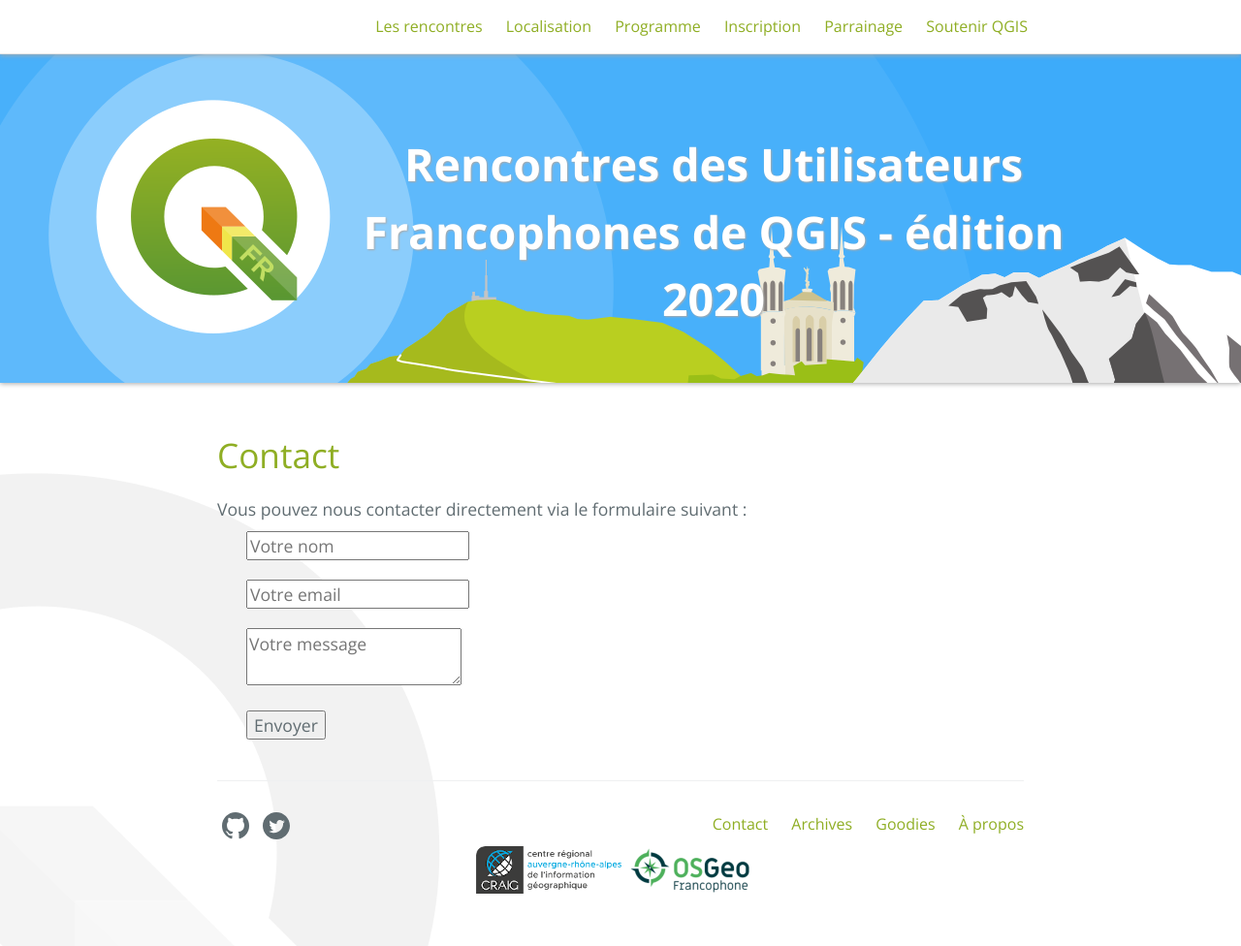
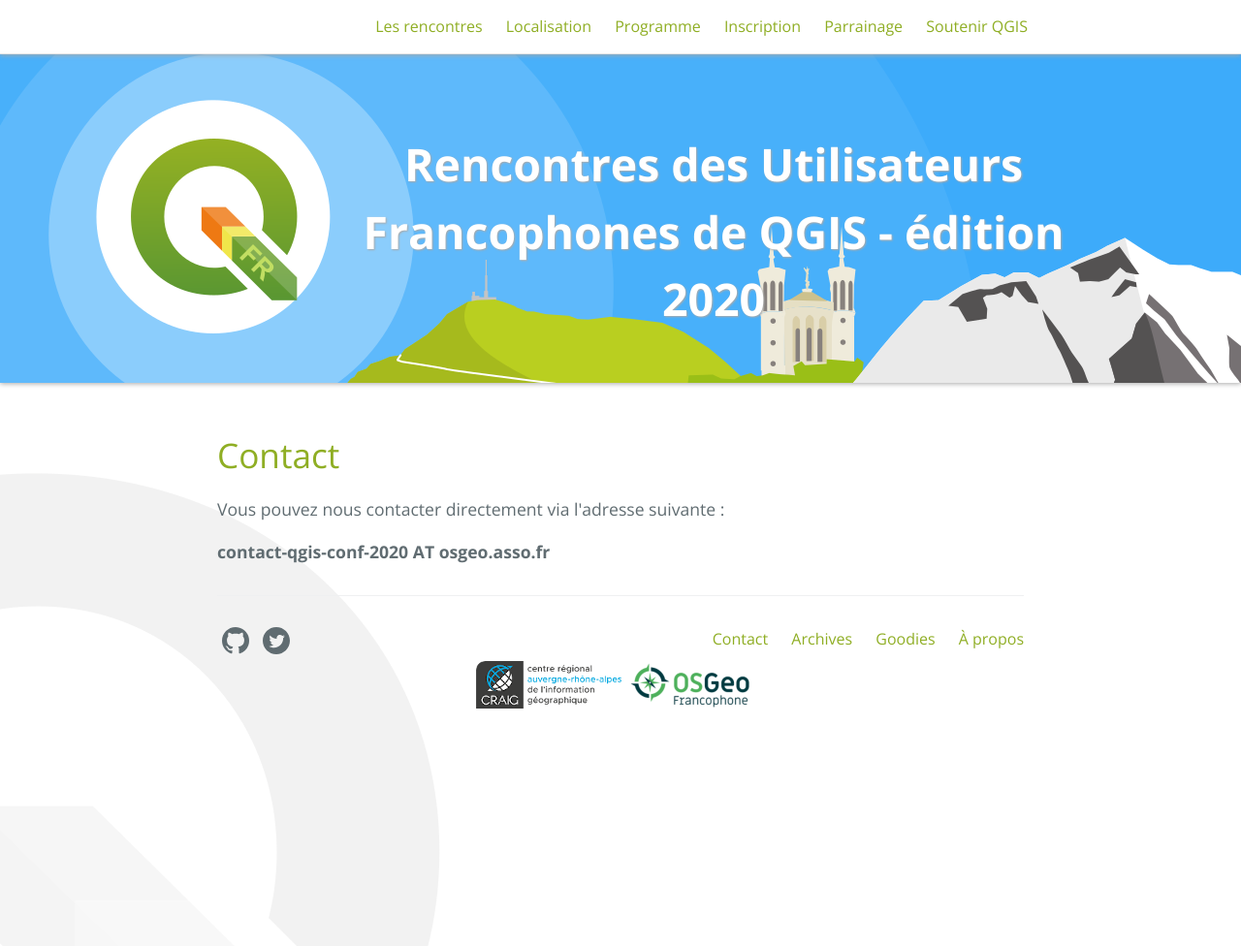
Before and after one commit to OSGeo-fr/QGIS-conf-fr-website, a Jekyll site: the page built from z40_contact.md, in a window 1280 px wide and 976 px high. Shown: the whole window at 97% size. Built offline with Jekyll 4.4.1, drawn with Linux system fonts in a browser that asks for light colours.

Commit message:
removes formspree contact

```diff
--- a/_layouts/contact.html
+++ b/_layouts/contact.html
@@ -4,16 +4,12 @@ layout: default
 <article>
 
   <div id="contact">
-    Vous pouvez nous contacter directement via le formulaire suivant :
-    <div>
-      <form action="https://formspree.io/qgis-conf@osgeo.asso.fr"
-          method="POST">
-        <input type="text" placeholder="Votre nom" name="name">
-        <input type="email" placeholder="Votre email" name="_replyto">
-        <textarea name="message" placeholder="Votre message"></textarea>
-        <input type="submit" value="Envoyer">
-      </form>
-    </div>
+    Vous pouvez nous contacter directement via l'adresse suivante :
+    <br>
+<p>
+    <b>contact-qgis-conf-2020 AT osgeo.asso.fr</b>
+
+  </p>
   </div>
 
 </article>
```
